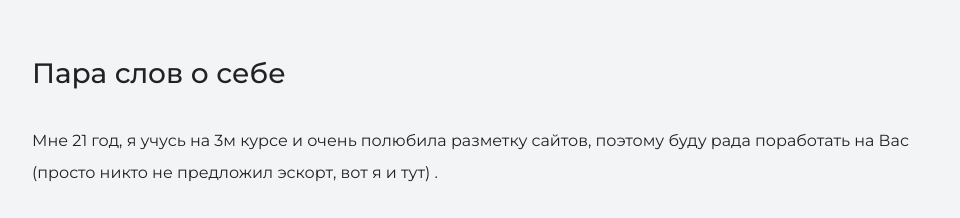
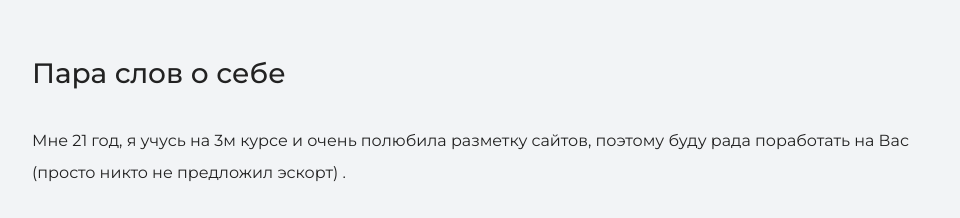
Before and after one commit to Vishtal/First-cite, a plain HTML site: page index.html in a window 1280 px wide. Shown: the part 1103-1321 px from the top of the page, without its empty margins (144-1104 px from the left). Drawn offline with nearby package versions, Linux system fonts and the light colour scheme.

Commit message:
Update index.html
deleted one bad joke

```diff
--- a/index.html
+++ b/index.html
@@ -22,7 +22,7 @@
     <section class="intro">
       <h2 class="subheading"><div class="container">Давайте познакомимся</div></h2>
       <h3><div class="container">Пара слов о себе</div></h3>
-      <p><div class="container">Мне 21 год, я учусь на 3м курсе и очень полюбила разметку сайтов, поэтому буду рада поработать на Вас (просто никто не предложил эскорт, вот я и тут) .</div></p>
+      <p><div class="container">Мне 21 год, я учусь на 3м курсе и очень полюбила разметку сайтов, поэтому буду рада поработать на Вас (просто никто не предложил эскорт) .</div></p>
       <h3><div class="container">Чем могу быть полезен</div></h3>
       <p><div class="container">Я владею базовыми навыками таких языков программирования, как C, C++, CSS, JavaScript, HTML и PHP. На хорошем уровне владею языком Python. Я вообще золото</div></p>
     </section>
```
